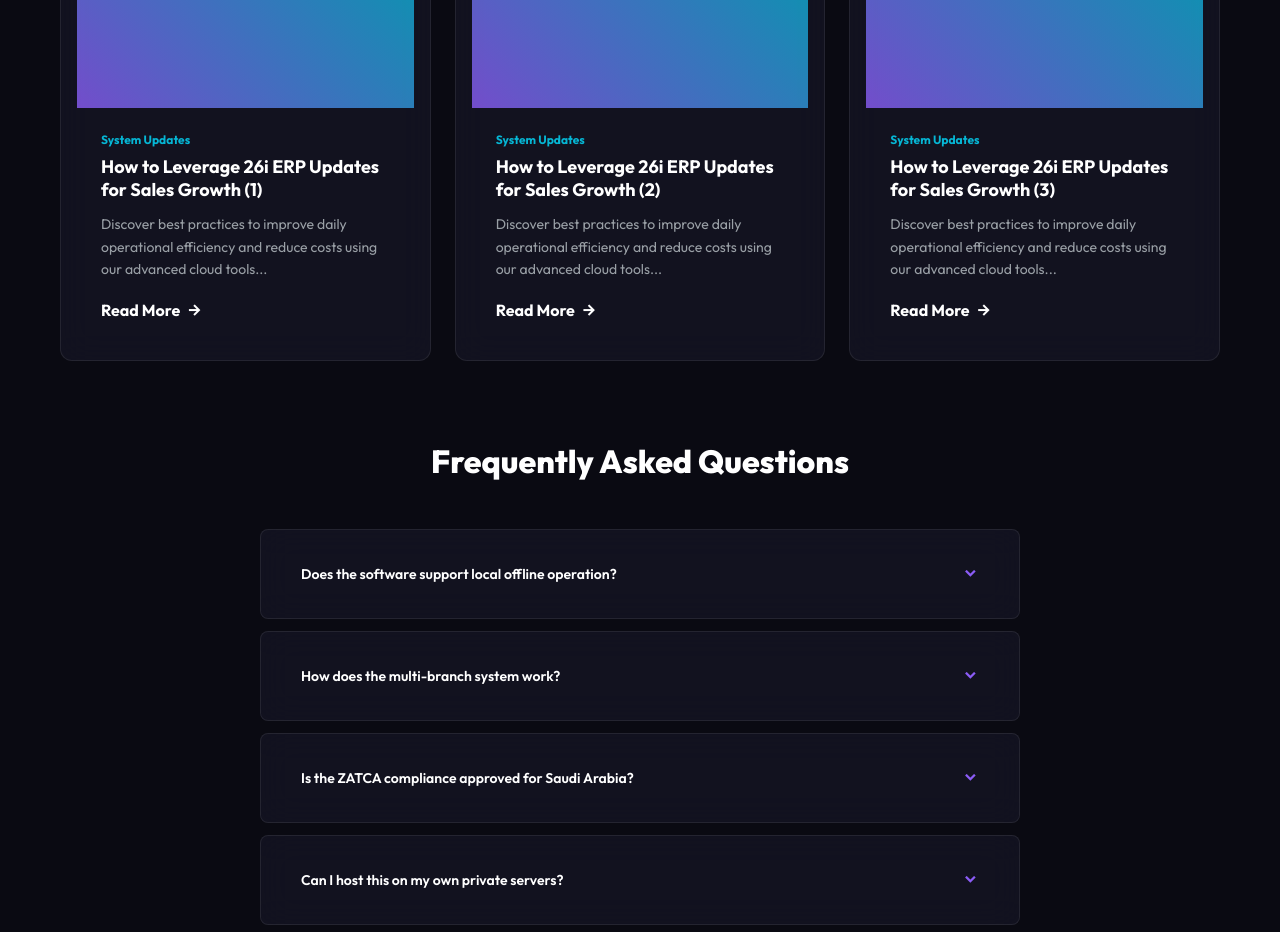
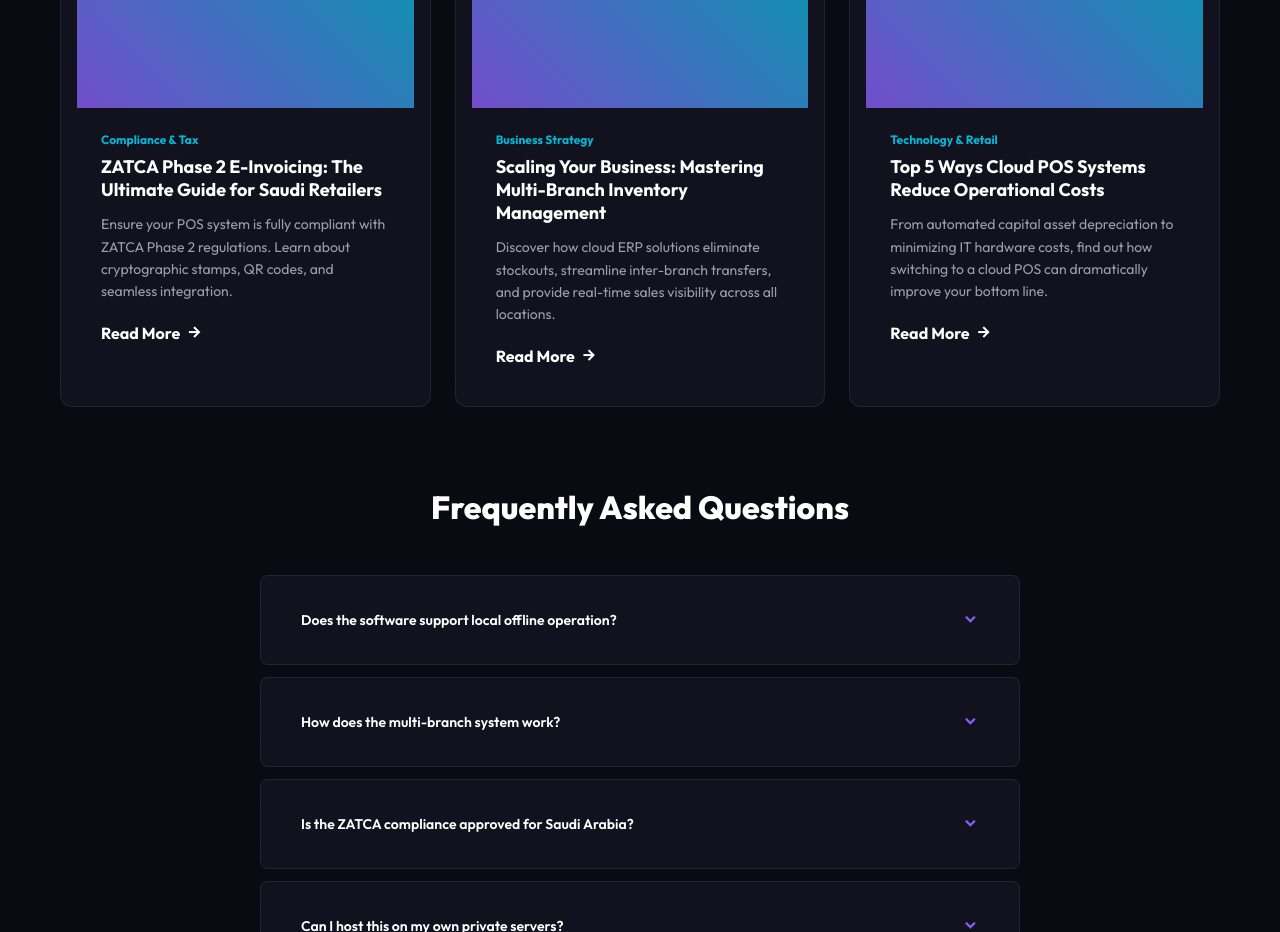
Before and after one commit to khalilksa33/kamysoft-erp, a React (Vite) app in the folder frontend/: page / in a window 1280 px wide. Shown: the part 3740-4672 px from the top of the page. Built offline with nearby package versions, Linux system fonts and the light colour scheme.

Commit message:
feat: complete SEO friendly articles for the Latest Articles section on the home page

```diff
--- a/frontend/src/LandingPage.jsx
+++ b/frontend/src/LandingPage.jsx
@@ -114,6 +114,26 @@ const landingTranslations = {
         blogTitle: "Our Latest Articles",
         blogSub: "Insights, updates, and comprehensive guides for growing your business.",
         blogReadMore: "Read More",
+        blogArticles: [
+            {
+                category: "Compliance & Tax",
+                title: "ZATCA Phase 2 E-Invoicing: The Ultimate Guide for Saudi Retailers",
+                desc: "Ensure your POS system is fully compliant with ZATCA Phase 2 regulations. Learn about cryptographic stamps, QR codes, and seamless integration.",
+                link: "#blog-zatca-phase-2"
+            },
+            {
+                category: "Business Strategy",
+                title: "Scaling Your Business: Mastering Multi-Branch Inventory Management",
+                desc: "Discover how cloud ERP solutions eliminate stockouts, streamline inter-branch transfers, and provide real-time sales visibility across all locations.",
+                link: "#blog-multi-branch"
+            },
+            {
+                category: "Technology & Retail",
+                title: "Top 5 Ways Cloud POS Systems Reduce Operational Costs",
+                desc: "From automated capital asset depreciation to minimizing IT hardware costs, find out how switching to a cloud POS can dramatically improve your bottom line.",
+                link: "#blog-reduce-costs"
+            }
+        ],
 
         // FAQs
         faqTitle: "Frequently Asked Questions",
@@ -242,6 +262,26 @@ const landingTranslations = {
         blogTitle: "أحدث مقالاتنا",
         blogSub: "رؤى، وتحديثات، وأدلة شاملة لتنمية أعمالك.",
         blogReadMore: "اقرأ المزيد",
+        blogArticles: [
+            {
+                category: "الامتثال والضرائب",
+                title: "الفوترة الإلكترونية المرحلة الثانية (فاتورة): الدليل الشامل لقطاع التجزئة",
+                desc: "تأكد من توافق نظام نقاط البيع الخاص بك مع متطلبات المرحلة الثانية لهيئة الزكاة. تعرف على الختم التشفيري ورموز الاستجابة السريعة والربط المباشر.",
+                link: "#blog-zatca-phase-2"
+            },
+            {
+                category: "استراتيجيات الأعمال",
+                title: "توسيع نطاق عملك: إتقان إدارة مخزون الفروع المتعددة",
+                desc: "اكتشف كيف تساهم حلول تخطيط الموارد السحابية في منع نفاد المخزون وتسهيل تحويل البضائع وتوفير رؤية حية للمبيعات في كافة الفروع.",
+                link: "#blog-multi-branch"
+            },
+            {
+                category: "التقنية والتجزئة",
+                title: "أفضل 5 طرق تساهم بها أنظمة نقاط البيع السحابية في خفض التكاليف التشغيلية",
+                desc: "بدءاً من الأتمتة لعمليات الإهلاك للأصول الثابتة وصولاً لتقليل تكاليف الأجهزة، اكتشف كيف يحسن التحول لنظام سحابي من أرباحك بشكل جذري.",
+                link: "#blog-reduce-costs"
+            }
+        ],
 
         // FAQs
         faqTitle: "الأسئلة الشائعة",
@@ -1214,18 +1254,18 @@ export default function LandingPage({ currentLanguage, setCurrentLanguage, theme
                     <p style={{ color: 'var(--text-secondary)', maxWidth: '600px', margin: '0 auto', fontSize: '14px' }}>{t.blogSub}</p>
                 </div>
                 <div style={{ display: 'grid', gridTemplateColumns: 'repeat(auto-fit, minmax(300px, 1fr))', gap: '24px' }}>
-                    {[1, 2, 3].map(i => (
-                        <div key={i} className="glass-card feature-card-glow" style={{ borderRadius: '12px', border: '1px solid var(--glass-border)', overflow: 'hidden' }}>
+                    {t.blogArticles.map((article, index) => (
+                        <div key={index} className="glass-card feature-card-glow" style={{ borderRadius: '12px', border: '1px solid var(--glass-border)', overflow: 'hidden' }}>
                             <div style={{ height: '160px', background: `linear-gradient(45deg, var(--accent-purple), var(--accent-cyan))`, opacity: 0.8 }}></div>
                             <div style={{ padding: '24px' }}>
-                                <div style={{ fontSize: '12px', color: 'var(--accent-cyan)', marginBottom: '8px', fontWeight: 'bold' }}>{currentLanguage === 'ar' ? 'تحديثات النظام' : 'System Updates'}</div>
+                                <div style={{ fontSize: '12px', color: 'var(--accent-cyan)', marginBottom: '8px', fontWeight: 'bold' }}>{article.category}</div>
                                 <h3 style={{ fontSize: '18px', fontWeight: 'bold', marginBottom: '12px' }}>
-                                    {currentLanguage === 'ar' ? `كيف تستفيد من تحديثات ${t.brandName} لنمو مبيعاتك (${i})` : `How to Leverage ${t.brandName} Updates for Sales Growth (${i})`}
+                                    {article.title}
                                 </h3>
                                 <p style={{ fontSize: '14px', color: 'var(--text-secondary)', marginBottom: '20px', lineHeight: '1.6' }}>
-                                    {currentLanguage === 'ar' ? 'اكتشف أفضل الممارسات لتحسين كفاءة العمليات اليومية وتقليل التكاليف التشغيلية باستخدام أدواتنا السحابية المتطورة...' : 'Discover best practices to improve daily operational efficiency and reduce costs using our advanced cloud tools...'}
+                                    {article.desc}
                                 </p>
-                                <a href="#" style={{ color: 'var(--text-primary)', fontWeight: 'bold', textDecoration: 'none', display: 'flex', alignItems: 'center', gap: '6px' }}>
+                                <a href={article.link} style={{ color: 'var(--text-primary)', fontWeight: 'bold', textDecoration: 'none', display: 'flex', alignItems: 'center', gap: '6px' }}>
                                     {t.blogReadMore} <i className={currentLanguage === 'ar' ? "ri-arrow-left-line" : "ri-arrow-right-line"}></i>
                                 </a>
                             </div>
```
